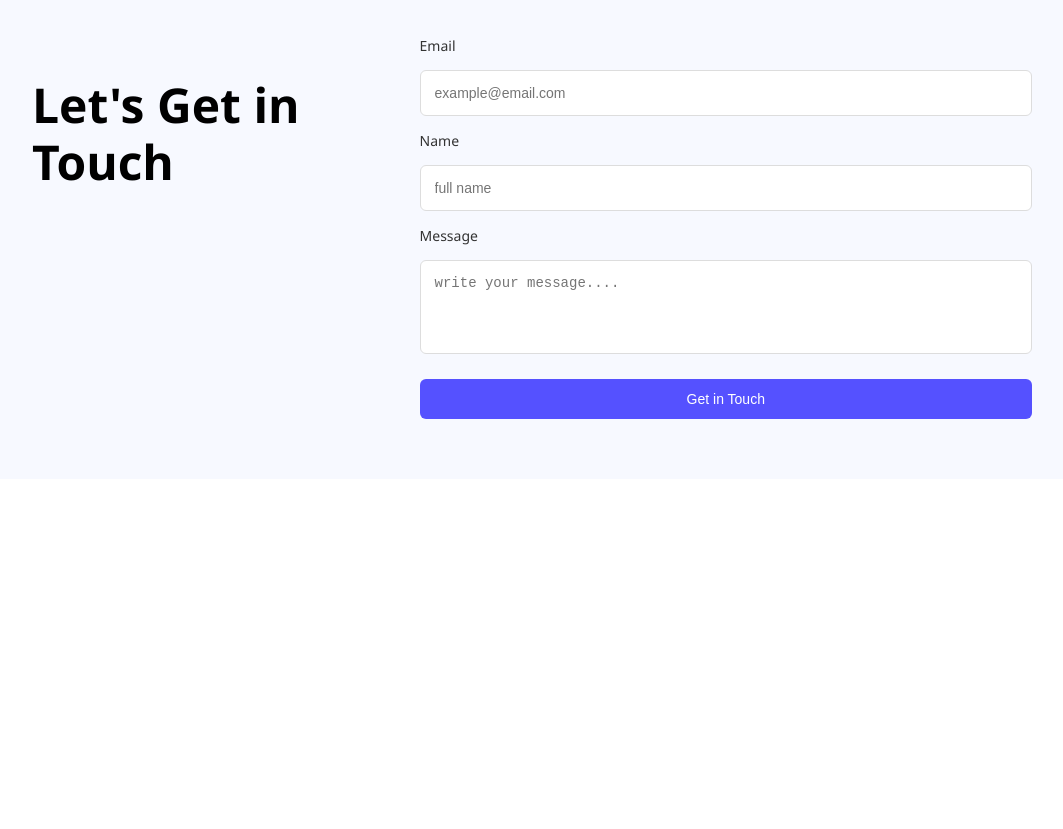
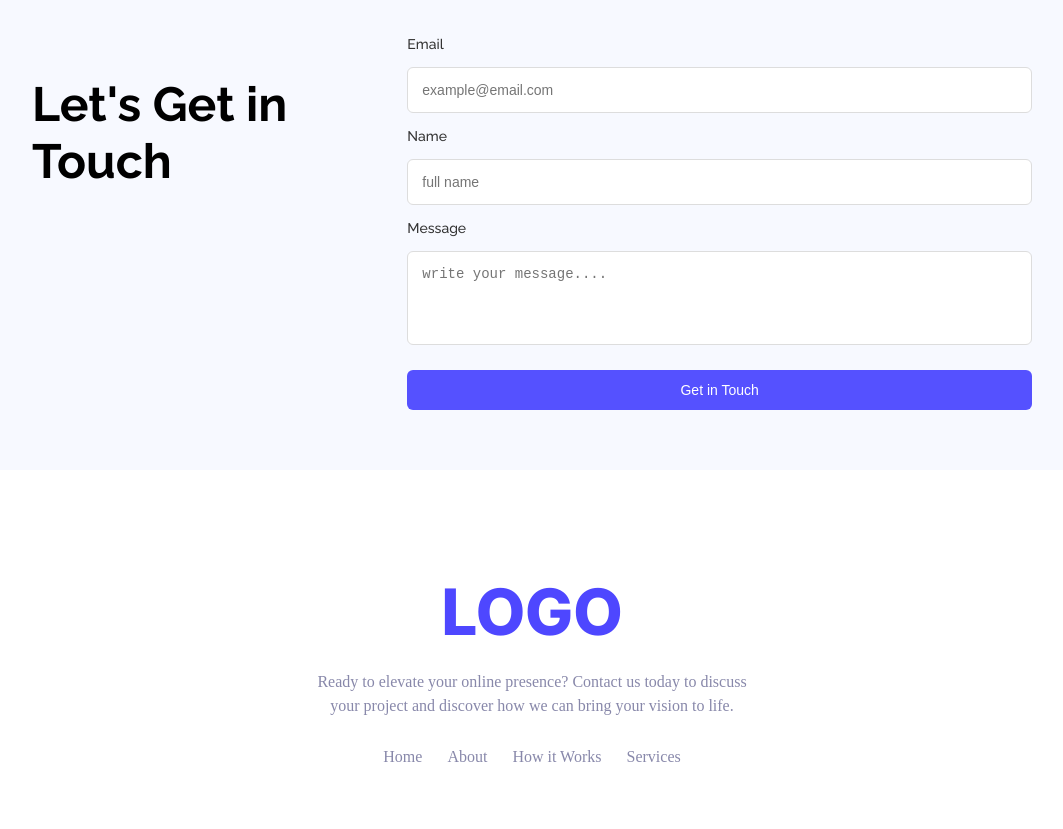
Before and after one commit to ashrafulsaad/assaingment-1, a plain HTML site: page index.html in a window 1280 px wide. Shown: the part 2400-3229 px from the top of the page, without its empty margins (108-1171 px from the left). Before the commit the page ends 2887 px from the top, so only its background shows below. Drawn offline with Linux system fonts and the light colour scheme.

Commit message:
footer section completed

```diff
--- a/index.css
+++ b/index.css
@@ -176,7 +176,7 @@ nav{
 .contact-section {
   background-color: #f7f9ff;
   padding: 60px 20px;
-  font-family: 'Segoe UI', Tahoma, Geneva, Verdana, sans-serif;
+  font-family: 'Raleway';
 }
 
 .contact-container {
@@ -233,3 +233,41 @@ nav{
   cursor: pointer;
   margin-top: 10px;
 }
+/* footer section */
+.footer-section {
+  text-align: center;
+  padding: 60px 20px;
+  background-color: #ffffff;
+}
+
+.footer-logo {
+  font-size: 64px;
+  font-weight: 800;
+  color: #4e47ff;
+  font-family: 'Inter';
+  margin-bottom: 20px;
+}
+
+.footer-description {
+  color: #8888aa;
+  font-size: 16px;
+  max-width: 600px;
+  margin: 0 auto 30px;
+  line-height: 1.5;
+}
+
+.footer-nav {
+  display: flex;
+  justify-content: center;
+  gap: 25px;
+}
+
+.footer-nav a {
+  color: #8888aa;
+  text-decoration: none;
+  font-size: 16px;
+}
+
+.footer-nav a:hover {
+  color: #4e47ff;
+}
--- a/index.html
+++ b/index.html
@@ -105,5 +105,18 @@
   </div>
 </section>
 </main>
+<!-- Footer Section -->
+<footer class="footer-section">
+  <h1 class="footer-logo">LOGO</h1>
+  <p class="footer-description">
+    Ready to elevate your online presence? Contact us today to discuss <br> your project and discover how we can bring your vision to life.
+  </p>
+  <nav class="footer-nav">
+    <a href="#">Home</a>
+    <a href="#">About</a>
+    <a href="#">How it Works</a>
+    <a href="#">Services</a>
+  </nav>
+</footer>
 </body>
 </html>
```
